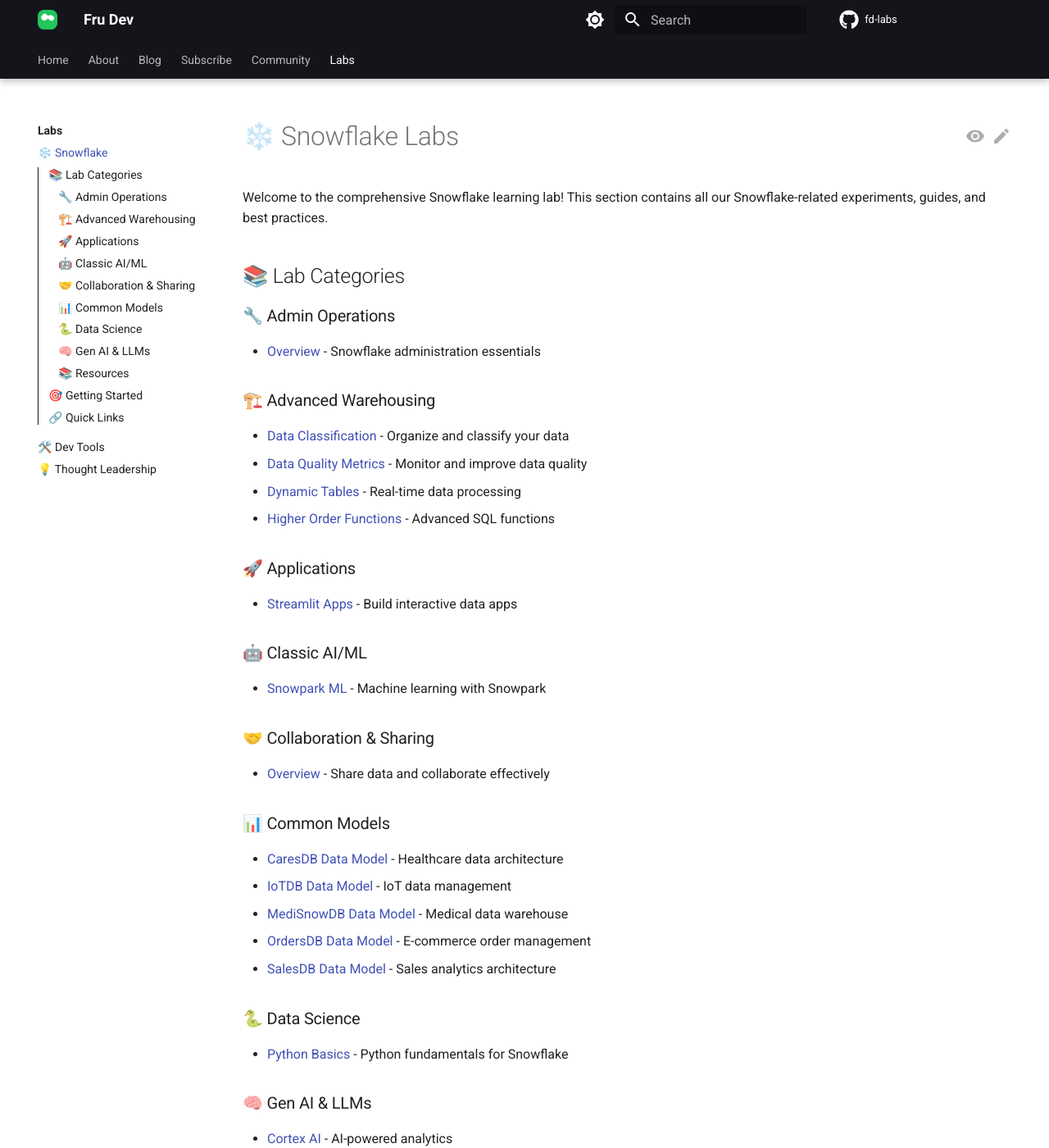
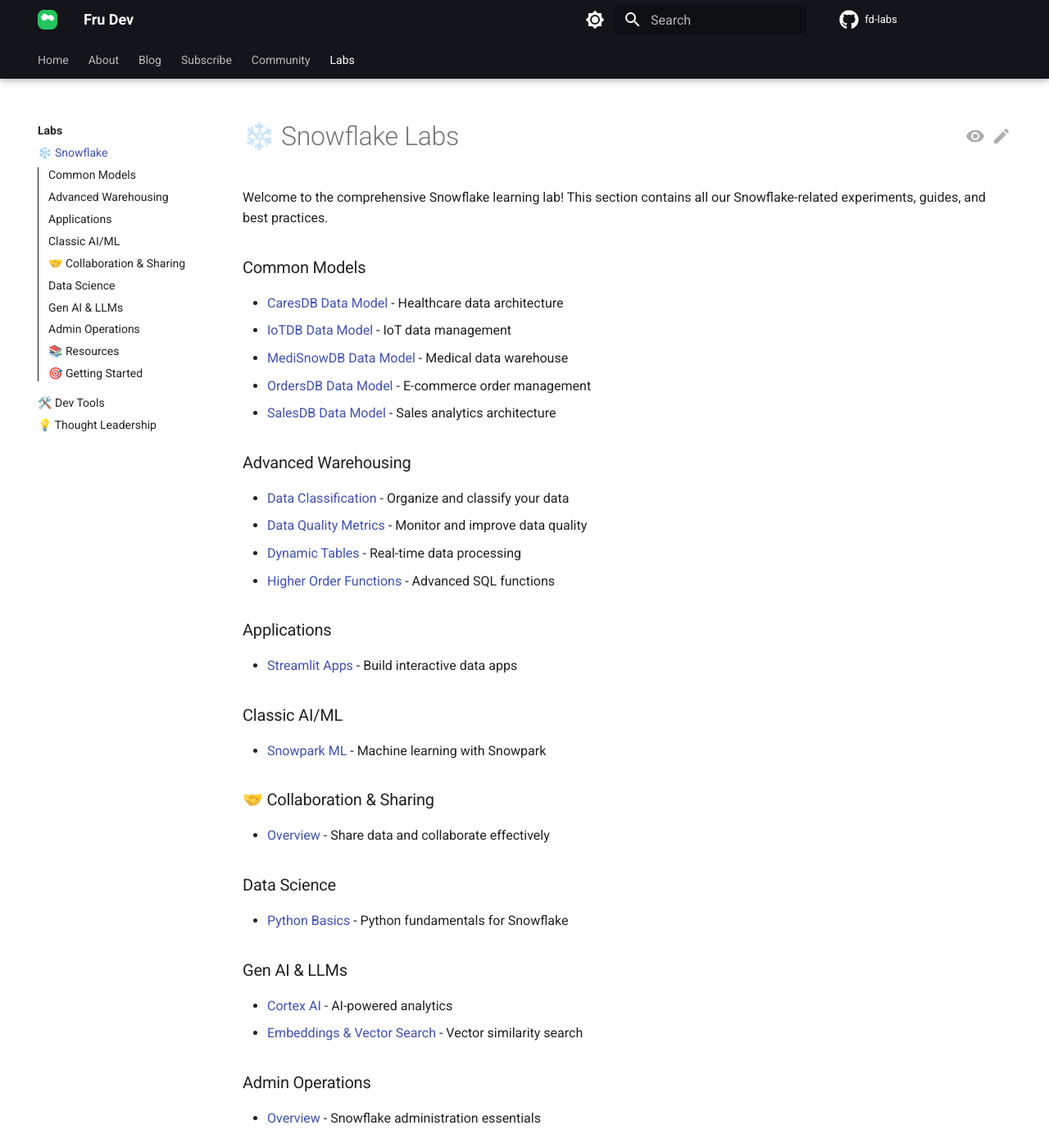
Before and after one commit to frulouis/fd-docs, an MkDocs documentation site: the page built from docs/labs/snowflake/index.md, in a window 1280 px wide and 1400 px high. Shown: the whole window at 82% size. Built offline with MkDocs 1.6.1 and Material for MkDocs 9.7.7, drawn with Linux system fonts in a browser that asks for light colours; comment, search, counter and statistics services are not loaded; some of the changed text lies outside the part shown.

Commit message:
Update Snowflake lab index page

```diff
--- a/docs/labs/snowflake/index.md
+++ b/docs/labs/snowflake/index.md
@@ -2,39 +2,40 @@
 
 Welcome to the comprehensive Snowflake learning lab! This section contains all our Snowflake-related experiments, guides, and best practices.
 
-## 📚 Lab Categories
-
-### 🔧 Admin Operations
-- [Overview](admins-ops/index.md) - Snowflake administration essentials
-
-### 🏗️ Advanced Warehousing
-- [Data Classification](advanced-warehousing/data-classification.md) - Organize and classify your data
-- [Data Quality Metrics](advanced-warehousing/data-quality-metrics.md) - Monitor and improve data quality
-- [Dynamic Tables](advanced-warehousing/dynamic-tables.md) - Real-time data processing
-- [Higher Order Functions](advanced-warehousing/higher-order-functions.md) - Advanced SQL functions
-
-### 🚀 Applications
-- [Streamlit Apps](applications/streamlit-apps.md) - Build interactive data apps
-
-### 🤖 Classic AI/ML
-- [Snowpark ML](classic-ai-ml/snowpark-ml.md) - Machine learning with Snowpark
-
-### 🤝 Collaboration & Sharing
-- [Overview](collaboration-sharing/index.md) - Share data and collaborate effectively
-
-### 📊 Common Models
+### Common Models
 - [CaresDB Data Model](common-models/caresdb-data-model.md) - Healthcare data architecture
 - [IoTDB Data Model](common-models/iotdb-data-model.md) - IoT data management
 - [MediSnowDB Data Model](common-models/medisnowdb-data-model.md) - Medical data warehouse
 - [OrdersDB Data Model](common-models/ordersdb-data-model.md) - E-commerce order management
 - [SalesDB Data Model](common-models/salesdb-data-model.md) - Sales analytics architecture
 
-### 🐍 Data Science
+
+### Advanced Warehousing
+- [Data Classification](advanced-warehousing/data-classification.md) - Organize and classify your data
+- [Data Quality Metrics](advanced-warehousing/data-quality-metrics.md) - Monitor and improve data quality
+- [Dynamic Tables](advanced-warehousing/dynamic-tables.md) - Real-time data processing
+- [Higher Order Functions](advanced-warehousing/higher-order-functions.md) - Advanced SQL functions
+
+### Applications
+- [Streamlit Apps](applications/streamlit-apps.md) - Build interactive data apps
+
+### Classic AI/ML
+- [Snowpark ML](classic-ai-ml/snowpark-ml.md) - Machine learning with Snowpark
+
+### 🤝 Collaboration & Sharing
+- [Overview](collaboration-sharing/index.md) - Share data and collaborate effectively
+
+
+
+### Data Science
 - [Python Basics](data-science/python-basics.md) - Python fundamentals for Snowflake
 
-### 🧠 Gen AI & LLMs
+### Gen AI & LLMs
 - [Cortex AI](gen-ai-llms/cortex-ai.md) - AI-powered analytics
 - [Embeddings & Vector Search](gen-ai-llms/embeddings-vector-search.md) - Vector similarity search
+
+### Admin Operations
+- [Overview](admins-ops/index.md) - Snowflake administration essentials
 
 ### 📚 Resources
 - [Snowflake Resources](resources.md) - Official links, community, documentation, and learning materials
@@ -43,12 +44,6 @@ Welcome to the comprehensive Snowflake learning lab! This section contains all o
 
 New to Snowflake? Start with these essential topics:
 
-1. **Admin Operations** - Learn the fundamentals of managing Snowflake
-2. **Data Science** - Get started with Python in Snowflake
-3. **Common Models** - Understand data architecture patterns
-
-## 🔗 Quick Links
-
 - [Snowflake Documentation](https://docs.snowflake.com/)
 - [Snowflake Community](https://community.snowflake.com/)
 - [Snowflake University](https://learn.snowflake.com/)
```
